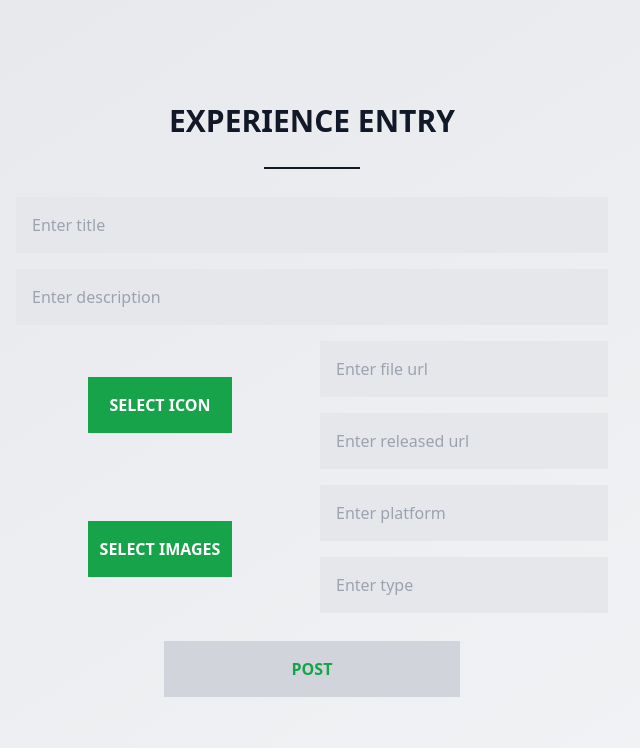
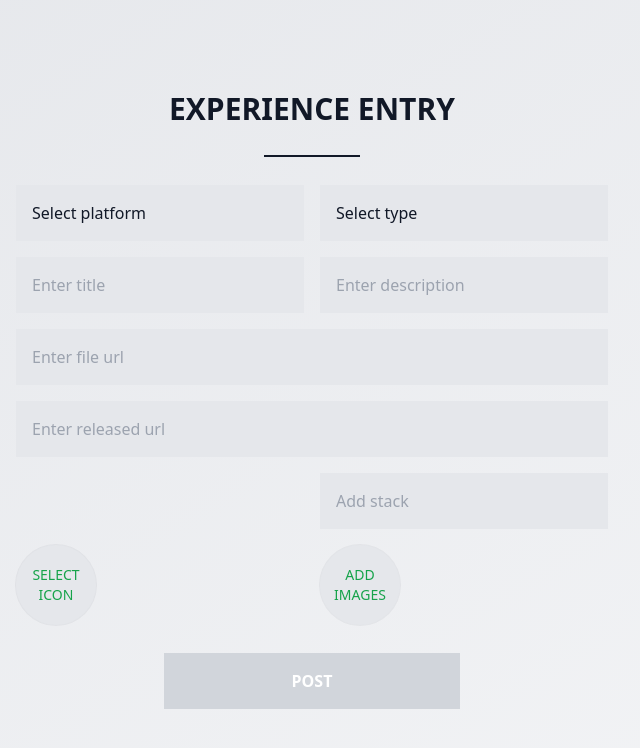
Before and after one commit to utifmd/next-portfolio-frontend, a Next.js app: page /experience in a window 1280 px wide. Shown: the top 748 px of the page, without its empty margins (328-968 px from the left). Built offline with nearby package versions, Linux system fonts and the light colour scheme; what timers would draw is missing.

Commit message:
experience #1

```diff
--- a/actions/experienceAction.ts
+++ b/actions/experienceAction.ts
@@ -79,6 +79,12 @@ export const getAllExperience = () => (dispatch: AppDispatch) => {
     }
     return dispatch(action)
 }
+export enum ExperienceType {
+    FRONTEND = "FRONTEND", BACKEND = "BACKEND", MOBILE = "MOBILE"
+}
+export enum ExperiencePlatform {
+    ANDROID = "ANDROID", IOS = "IOS", WEB = "WEB"
+}
 export enum ExperienceAction {
     INPUT_CHANGED = "@@EXPERIENCE_INPUT_CHANGED",
     INPUT_UNFOCUSED = "@@EXPERIENCE_INPUT_UNFOCUSED",
--- a/app/education/page.tsx
+++ b/app/education/page.tsx
@@ -1,6 +1,6 @@
 "use client"
 
-import {ButtonPrimary} from "../../components/Button";
+import {ButtonPrimary, RoundedButton} from "../../components/Button";
 import {Input} from "../../components";
 import {AppDispatch} from "../../store";
 import {onInputChange, onInputUnfocused, addEducation, onImageAppended} from "../../actions/educationAction"
@@ -60,7 +60,7 @@ export default function() {
                     <div className="flex justify-center items-center">
                         <input ref={handleOnInputFileClick} className={"hidden"} id="imageUrl" type="file" accept="image/*" multiple={false} onChange={handleOnFileChange} onBlur={handleOnTextBlur} /> {images.length
                         ? images.map((image, i) => <Image key={i} src={image} alt={"image appendable"} width={86} height={86}/>)
-                        : <ButtonPrimary label="select image" onClick={onInputFileClick} onBlur={handleOnTextBlur}/>
+                        : <RoundedButton label="select image" onClick={onInputFileClick}/>
                     }
                     </div>
                     <div className="h-full w-full space-y-4 text-left">
--- a/app/experience/page.tsx
+++ b/app/experience/page.tsx
@@ -3,17 +3,17 @@
 import Image from "next/image";
 import {ChangeEvent, useRef} from "react";
 import {Input} from "../../components";
-import {ButtonPrimary} from "../../components/Button";
+import {RoundedButton, ButtonPrimary} from "../../components/Button";
 import {AppDispatch} from "../../store";
 import {
-    addExperience,
+    addExperience, ExperiencePlatform, ExperienceType,
     onIconAppended,
     onImageAppended,
     onInputChange,
     onInputUnfocused
 } from "../../actions/experienceAction";
 import {useAppDispatch, useAppSelector} from "../hooks";
-
+import Select from "../../components/Select";
 
 export default function () {
     const {value, icon, images, isValid, status} = useAppSelector((state) => state.experience)
@@ -27,6 +27,10 @@ export default function () {
     const handleOnTextBlur = (e: FocusEvent) => {
         e.preventDefault()
         dispatch(onInputUnfocused())
+    }
+    const handleOnTextPush = (e: ChangeEvent<HTMLInputElement>) => {
+        e.preventDefault()
+
     }
     const handleOnTextChange = (e: ChangeEvent<HTMLInputElement>) => {
         e.preventDefault()
@@ -59,29 +63,47 @@ export default function () {
                     <div className="h-0.5 w-24 bg-gray-900 dark:bg-gray-100"/>
                 </div>
                 <div className="grid gap-4 md:grid-cols-2 mb-4">
-                    <div className="md:col-span-2">
+                    <div>
+                        <Select id="platform" label="platform" onChange={handleOnTextChange} onBlur={handleOnTextBlur}>{Object.keys(ExperiencePlatform).map((platform) =>
+                            <option value={platform} selected={value.platform === platform}>{platform}</option>)}
+                        </Select>
+                    </div>
+                    <div>
+                        <Select id="type" label="type" onChange={handleOnTextChange} onBlur={handleOnTextBlur}>{Object.keys(ExperienceType).map((type) =>
+                            <option value={type} selected={value.type === type}>{type}</option>)}
+                        </Select>
+                    </div>
+                    <div>
                         <Input id="title" type="text" placeholder="Enter title" value={value.title} onChange={handleOnTextChange} onBlur={handleOnTextBlur}/>
                     </div>
-                    <div className="md:col-span-2">
+                    <div>
                         <Input id="description" type="text" placeholder="Enter description" value={value.description} onChange={handleOnTextChange} onBlur={handleOnTextBlur}/>
                     </div>
-                    <div className="flex justify-center items-center">
-                        <input id="iconUrl" ref={handleOnInputFileClick("icon")} className={"hidden"} type="file" accept="image/*" multiple={false} onChange={handleOnFileChange(onIconAppended)} onBlur={handleOnTextBlur}/>{icon
-                        ? <Image className="cursor-pointer" src={icon} alt={"icon appendable"} width={86} height={86} onClick={onInputFileClick("icon")} onBlur={handleOnTextBlur}/>
-                        : <ButtonPrimary label="select icon" onClick={onInputFileClick("icon")} onBlur={handleOnTextBlur}/>}
+                    <div className="md:col-span-2">
+                        <Input id="demoUrl" type="text" placeholder="Enter file url" value={value.demoUrl} onChange={handleOnTextChange} onBlur={handleOnTextBlur}/>
                     </div>
-                    <div className="h-full w-full space-y-4 text-left">
-                        <Input id="demoUrl" type="text" placeholder="Enter file url" value={value.demoUrl} onChange={handleOnTextChange} onBlur={handleOnTextBlur}/>
+                    <div className="md:col-span-2">
                         <Input id="releasedUrl" type="text" placeholder="Enter released url" value={value.releasedUrl} onChange={handleOnTextChange} onBlur={handleOnTextBlur}/>
                     </div>
-                    <div className="flex justify-center items-center">
-                        <input id="imageUrls" ref={handleOnInputFileClick("image")} className={"hidden"} type="file" accept="image/*" multiple={true} onChange={handleOnFileChange(onImageAppended)} onBlur={handleOnTextBlur}/>{images.length
-                        ? images.map((image) => <Image className="cursor-pointer" src={image} alt={"images appendable"} width={86} height={86} onClick={onInputFileClick("image")} onBlur={handleOnTextBlur}/>)
-                        : <ButtonPrimary label="select images" onClick={onInputFileClick("image")} onBlur={handleOnTextBlur}/>}
+                    <div className="flex flex-wrap">
+                        {value.stack.map(mStack => <span className="text-base px-1">#{mStack}</span>)}
                     </div>
-                    <div className="h-full w-full space-y-4 text-left">
-                        <Input id="platform" type="text" placeholder="Enter platform" value={value.platform} onChange={handleOnTextChange} onBlur={handleOnTextBlur}/>
-                        <Input id="type" type="text" placeholder="Enter type" value={value.type} onChange={handleOnTextChange} onBlur={handleOnTextBlur}/>
+                    <div>
+                        <Input id="stack" type="text" placeholder="Add stack" value={value.description} onChange={handleOnTextPush} onBlur={handleOnTextBlur}/>
+                    </div>
+                    <div>
+                        <input id="iconUrl" ref={handleOnInputFileClick("icon")} className={"hidden"} type="file" accept="image/*" multiple={false} onChange={handleOnFileChange(onIconAppended)} onBlur={handleOnTextBlur}/>
+                        <input id="imageUrls" className="hidden" ref={handleOnInputFileClick("image")} type="file" accept="image/*" multiple={true} onChange={handleOnFileChange(onImageAppended)} onBlur={handleOnTextBlur}/>
+                        {icon ?
+                            <Image className="cursor-pointer" src={icon} alt={"icon appendable"} width={86} height={86} onClick={onInputFileClick("icon")} onBlur={handleOnTextBlur}/> :
+                            <RoundedButton label="select icon" onClick={onInputFileClick("icon")}/>
+                        }
+                    </div>
+                    <div>
+                        {images.length ? images.map((image) =>
+                            <div className="grid grid-cols-3 gap-1 w-full"><Image className="cursor-pointer" src={image} alt={"images appendable"} width={86} height={86} onClick={onInputFileClick("image")} onBlur={handleOnTextBlur}/></div>) :
+                            <RoundedButton label="add images" onClick={onInputFileClick("image")}/>
+                        }
                     </div>
                 </div>
                 <ButtonPrimary label="Post" isDisable={status === "loading" || !isValid} isLoading={status === "loading"} onClick={onPostExperience}/>
--- a/components/Button.tsx
+++ b/components/Button.tsx
@@ -2,9 +2,10 @@ import {ChangeEvent} from "react";
 
 export const ButtonPrimary = (
     {label, onClick, onBlur, isDisable, isLoading}: TBoxProps & {
-        label: string, onClick?: (e: MouseEvent) => void, onBlur?: (e: ChangeEvent) => void}) =>
+        label: string, onClick?: (e: MouseEvent) => void, onBlur?: (e: ChangeEvent) => void
+    }) =>
     <button
-        className={`w-[75%] sm:w-[50%] py-4 uppercase font-bold ${!isDisable ? 'bg-green-600 text-white dark:text-white-200 active:bg-green-900 hover:bg-green-700 focus:outline-none ease-linear transition-all duration-350' : 'bg-gray-300 dark:bg-gray-700 text-green-600'}`}
+        className={`w-[75%] sm:w-[50%] py-4 uppercase font-bold text-white dark:text-white-200 ${!isDisable ? 'bg-green-600 active:bg-green-900 hover:bg-green-700 focus:outline-none ease-linear transition-all duration-350' : 'bg-gray-300 dark:bg-gray-700'}`}
         disabled={isDisable}
         onClick={onClick} onBlur={onBlur}>
         <div className="flex justify-center items-center space-x-3">
@@ -19,8 +20,14 @@ export const ButtonNext = ({isLoading, onNextClick, onBottomClick}: TBoxProps) =
              className="rounded-full ring-1 ring-gray-900/5 h-16 w-16 flex items-center justify-center bg-gray-200 hover:bg-gray-300 dark:bg-gray-700 dark:hover:bg-gray-800 dark:bg-gray-700 dark:hover:bg-gray-800 cursor-pointer">
             {isLoading
                 ? <box-icon color="#059669" name='loader' animation='spin'/>
-                : <box-icon color="#059669" name={onBottomClick ? 'up-arrow-alt': 'down-arrow-alt'}/>}
+                : <box-icon color="#059669" name={onBottomClick ? 'up-arrow-alt' : 'down-arrow-alt'}/>}
         </div>
+    </div>
+
+export const RoundedButton = ({label, onClick}: { label: string, onClick: (e: MouseEvent) => void }) =>
+    <div className="rounded-full ring-1 ring-gray-900/5 h-20 w-20 px-2 flex items-center justify-center bg-gray-200 hover:bg-gray-300 dark:bg-gray-700 dark:hover:bg-gray-800 dark:bg-gray-700 dark:hover:bg-gray-800 cursor-pointer text-sm uppercase text-green-600 font-medium"
+        onClick={onClick}>
+        {label}
     </div>
 
 export const BtnCollapse = ({className, onClick}: { className: string, onClick: () => void }) =>
--- /dev/null
+++ b/components/Select.tsx
@@ -0,0 +1,6 @@
+export default function (props: Record<string, any>) {
+    return(<select className="appearance-none block w-full bg-gray-200 dark:bg-gray-700 text-gray-900 dark:text-gray-100 py-4 px-4 focus:outline-none focus:ring-1 focus:ring-green-600 focus:border-green-600" {...props}>
+        <option>Select {props?.label || ""}</option>
+        {props?.children}
+    </select>)
+}
--- a/experience.d.ts
+++ b/experience.d.ts
@@ -1,9 +1,9 @@
 interface IExperience extends ISchema {
     id?: string,
-    type: string,
+    type: string, // "front-end" | "back-end" | "mobile",
     title: string,
     description: string,
-    platform: string,
+    platform: string, // "android" | "ios" | "web",
     stack: string[],
     imageUrls?: string[],
     iconUrl?: string,
--- a/reducers/educationReducer.ts
+++ b/reducers/educationReducer.ts
@@ -9,7 +9,7 @@ const initialState: IEducationState = {
         title: "",
         content: "",
         desc: "",
-        fileUrl: "https://via.placeholder.com/150"
+        fileUrl: ""
     }
 }
 const reducer: Reducer<IEducationState> =
--- a/reducers/homeReducer.ts
+++ b/reducers/homeReducer.ts
@@ -36,8 +36,11 @@ const homeReducer: Reducer<IHomeState> =
             case AppAction.PAGED_FEED_SUCCESS: {
                 const response = action.payload as IFeedState
                 const feedValue = state.feed.value
+                /*const value = feedValue.concat(response.value)
+                groupingListByPropKey(value, "content")*/
+
                 const feed = {...response,
-                    value: feedValue.concat(response.value),
+                    value: [...feedValue, ...response.value],
                     scrollTo: feedValue.length >= PAGINATION_SIZE && feedValue.length
                 }
                 return {...state, feed: {...feed, status: "idle"}}
```
